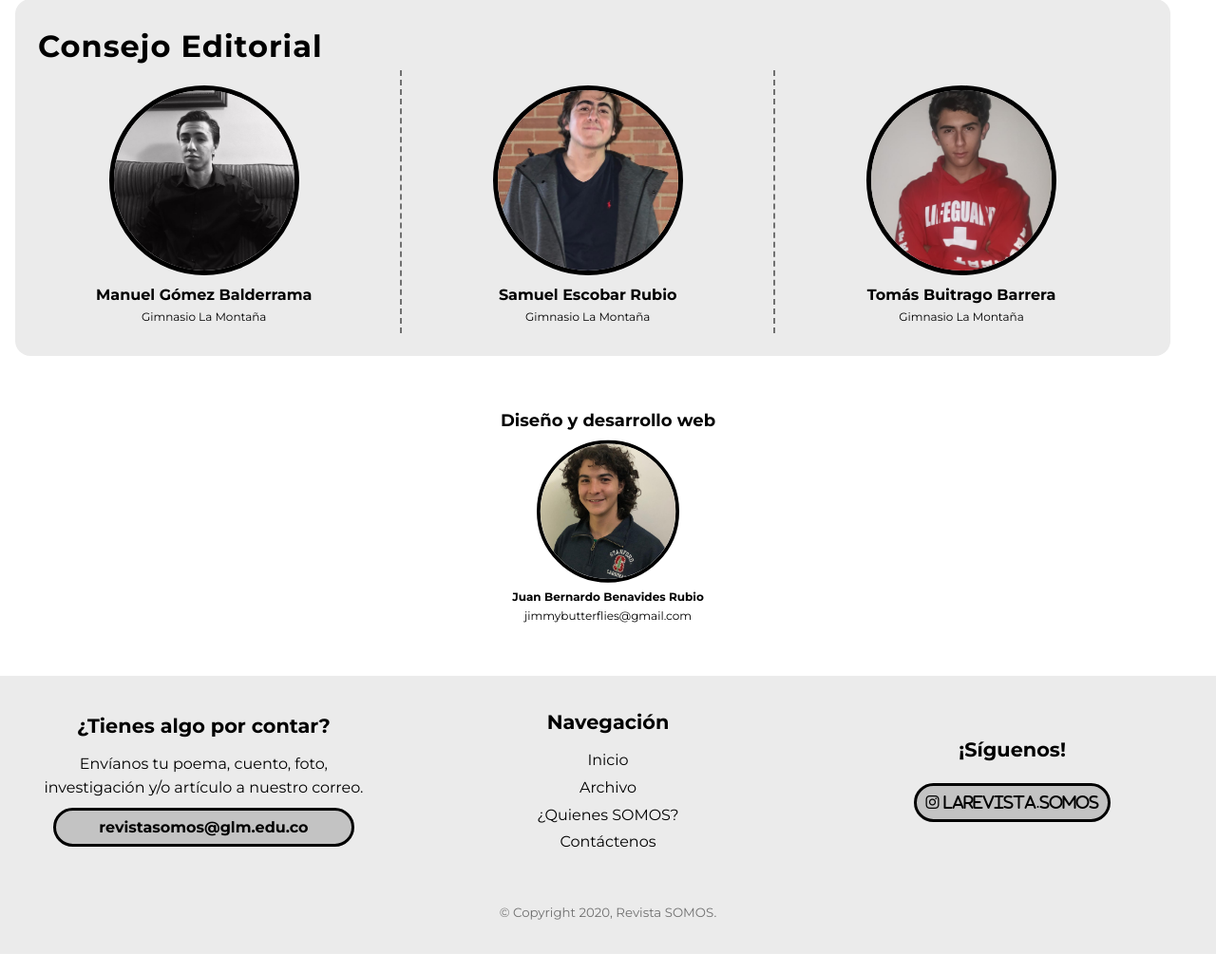
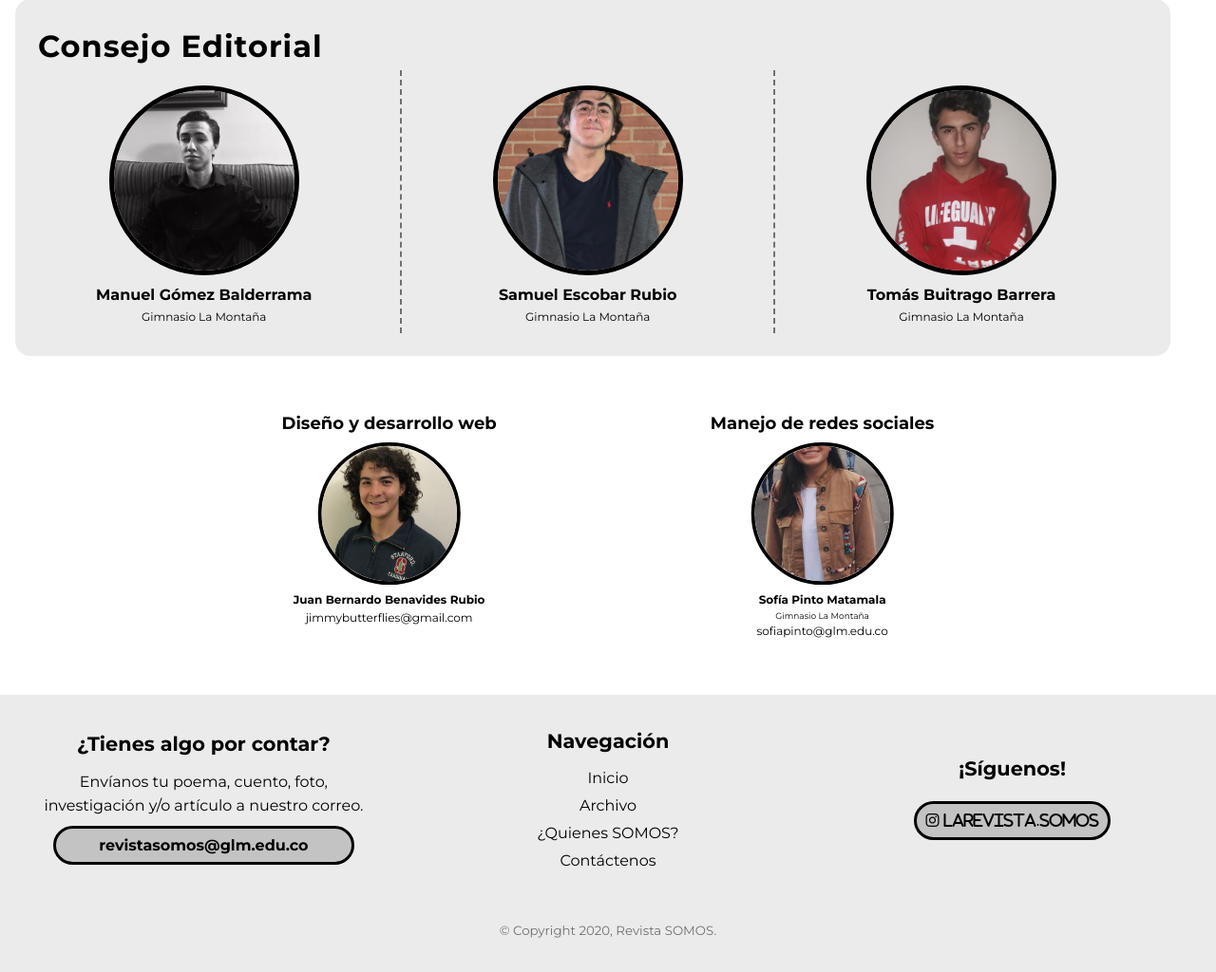
Before and after one commit to jbbenavidesr/larevistasomos, a Django app: page /quien-somos/ in a window 1280 px wide. Shown: the part 1127-2151 px from the top of the page at 95% size. Run offline with Django 3.2, Linux system fonts and the light colour scheme; data that the repository does not hold is empty; parts of the project's set-up code (start-up, migrations or seed data) failed here and were passed over; some libraries are stand-ins or nearby versions.

Commit message:
Add Social manager

```diff
--- a/templates/about-us.html
+++ b/templates/about-us.html
@@ -86,5 +86,12 @@
             <p class="author-name">Juan Bernardo Benavides Rubio</p>
             {% obfuscate_email jimmybutterflies@gmail.com %}
         </div>
+        <div class="container">
+            <h2>Manejo de redes sociales</h2>
+            <img src="{% static 'images/sofiapinto.jpg' %}" alt="" class="author-image">
+            <p class="author-name">Sofía Pinto Matamala</p>
+            <p class="author-school">Gimnasio La Montaña</p>
+            {% obfuscate_email sofiapinto@glm.edu.co %}
+        </div>
     </div>
 {% endblock extra_content %}
```
Also changed, not shown: static/images/sofiapinto.jpg (added).
